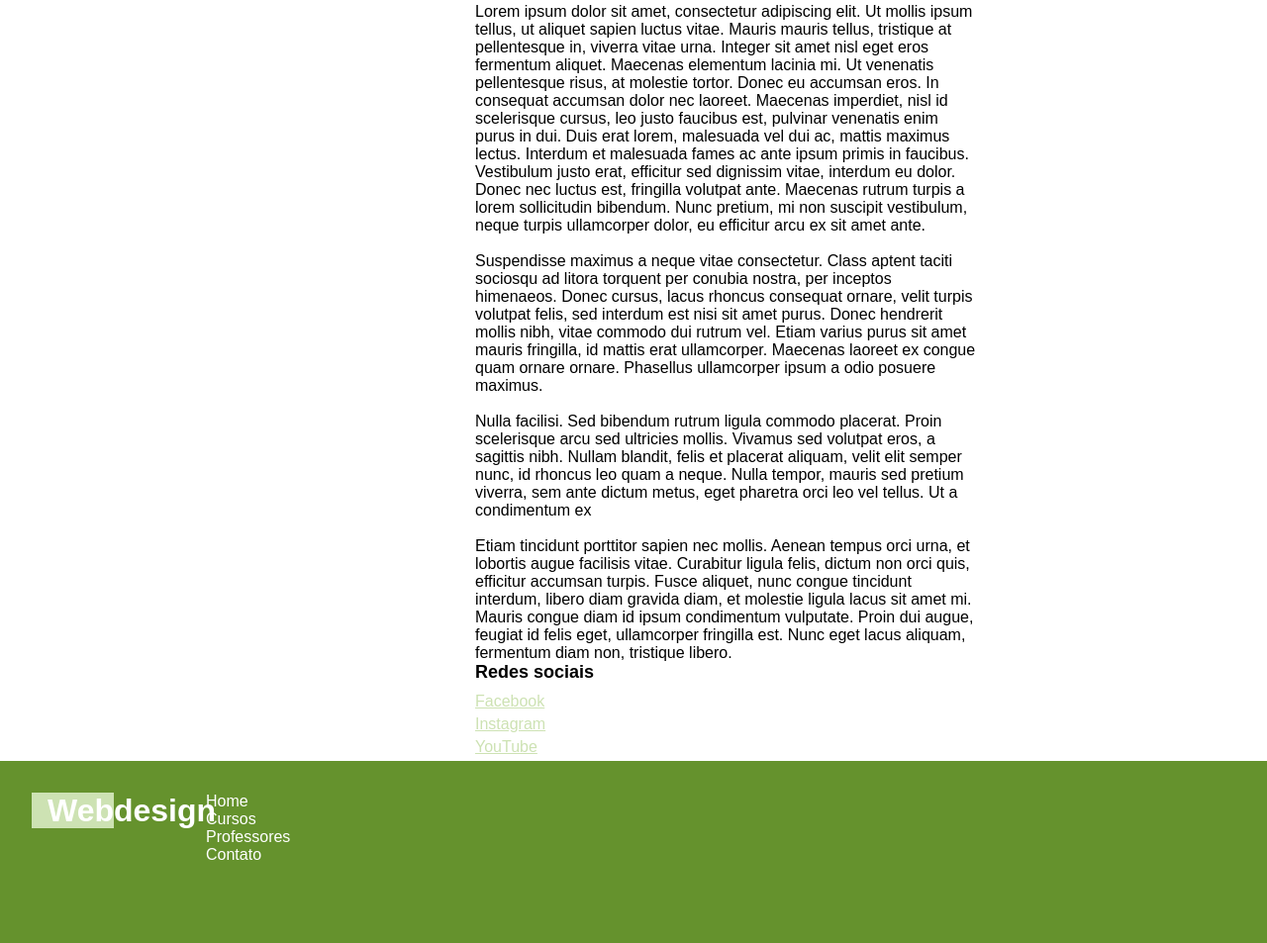
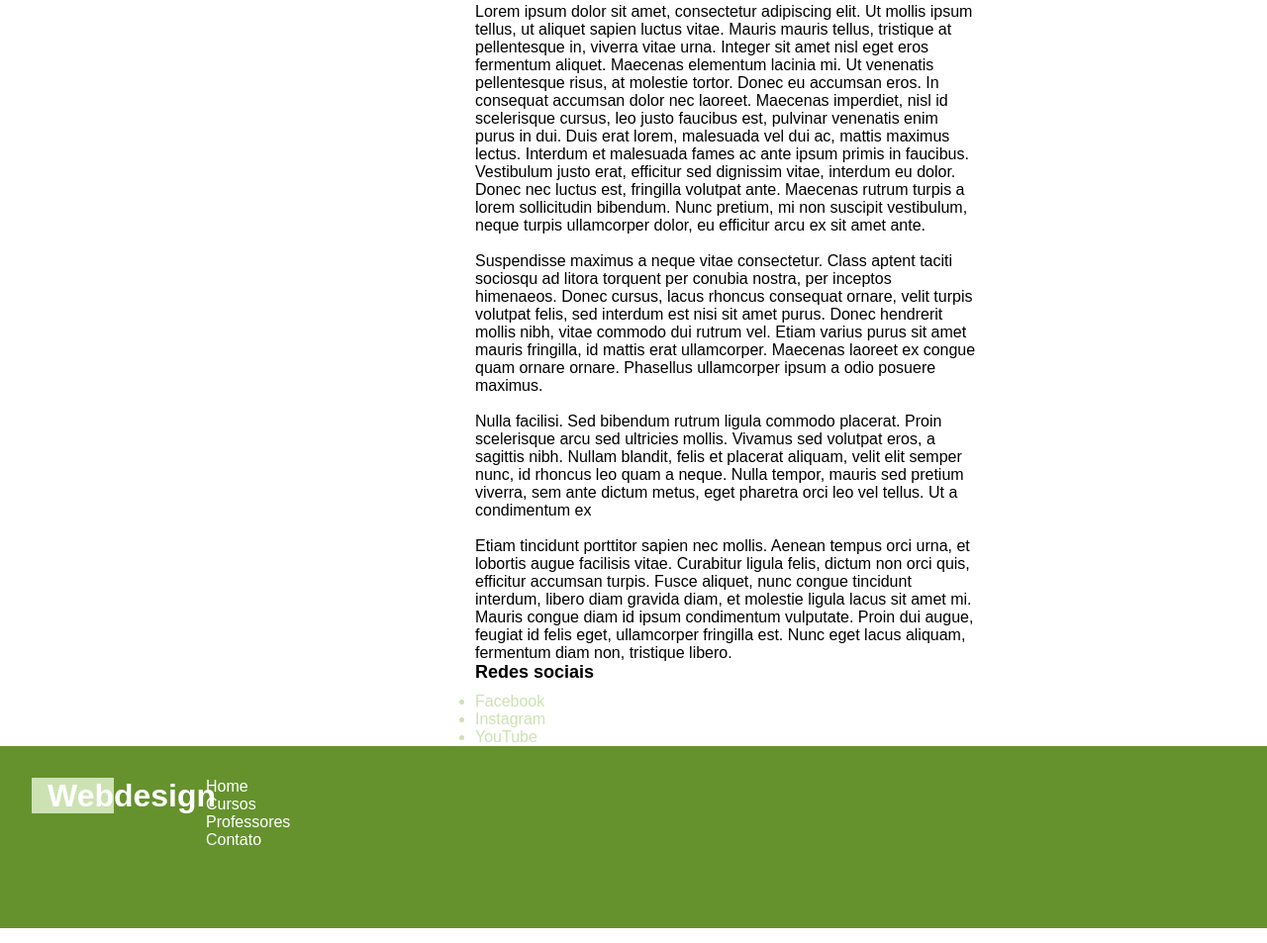
Before and after one commit to x97379554/CursoWedesingOneByOne, a plain HTML site: page ProjetoFinalCSS/indexPerfil.html in a window 1280 px wide. Shown: the part 315-1268 px from the top of the page at 99% size. Drawn offline with Linux system fonts and the light colour scheme.

Commit message:
Update style.css

```diff
--- a/ProjetoFinalCSS/style.css
+++ b/ProjetoFinalCSS/style.css
@@ -366,16 +366,14 @@ footer{
 }
 
 .contato ul {
-    list-style: none;
     padding: 0;
+    color: var(--corverde);
 }
 
-.contato ul li {
-    margin-bottom: 5px;
-}
 
 .contato ul li a {
     color: var(--corverde);
+    text-decoration: none;
 }
 .perfil2{
     margin-left: 30rem;
```
